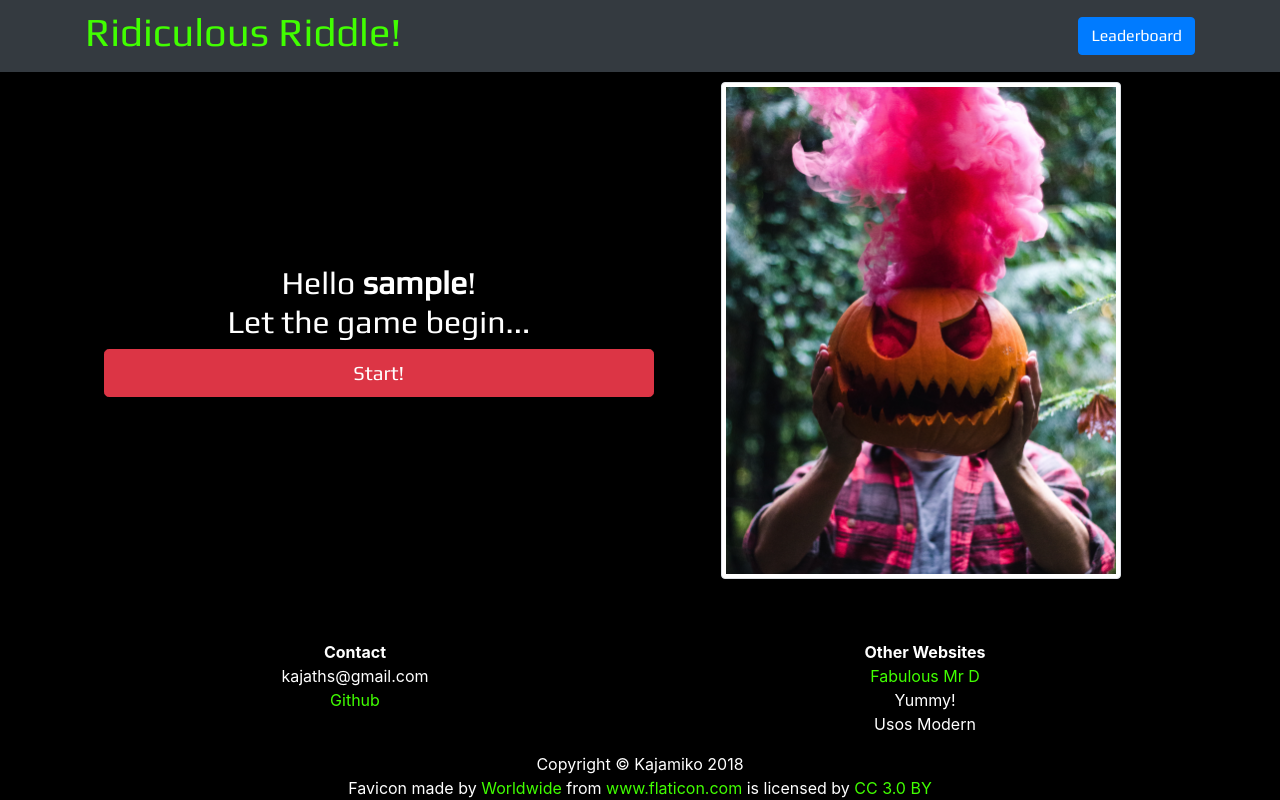
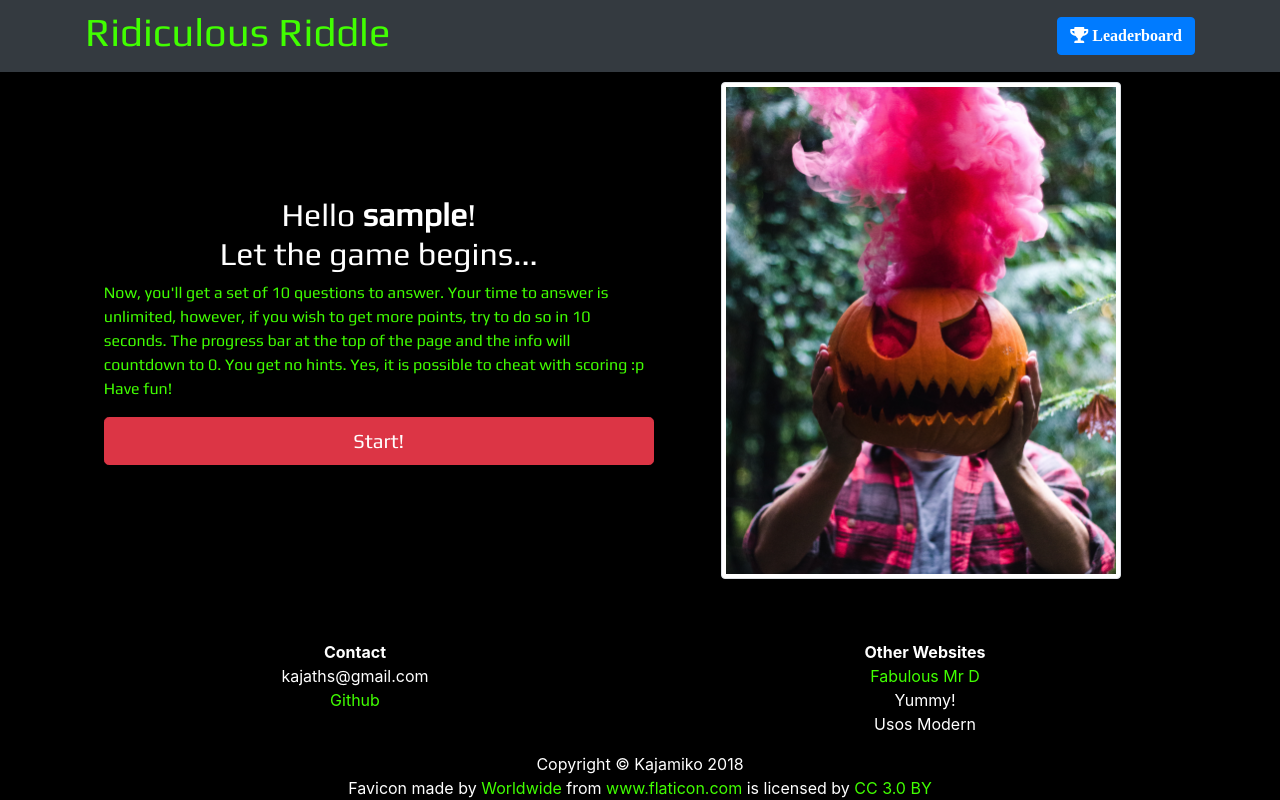
Before and after one commit to kajamiko/ridiculous_riddle, a Flask app: a page that uses templates/base.html in a window 1280 px wide. Run offline with Flask 2, Linux system fonts and the light colour scheme; some libraries are stand-ins or nearby versions.

Commit message:
Fixed layout for pre-final version

```diff
--- a/data/leaderboard.json
+++ b/data/leaderboard.json
@@ -1 +1 @@
-{"test": 30, "Kaja": 16, "user": 73, "nnnn": 11, "mimimimi": 42, "pol": 43}
+{"test1": 25, "user": 73, "pol": 43, "kkkk": 22, "test": 30, "mimimimi": 42}
--- a/run.py
+++ b/run.py
@@ -2,18 +2,18 @@ import os
 import json
 import re
 from collections import OrderedDict
-from flask import Flask, render_template, request, redirect, flash, url_for
+from flask import Flask, render_template, request, redirect, flash, url_for, session
 
 
 app = Flask(__name__)
 app.secret_key = "ab5t5gdfnmk34322bum"
 
 
+
 @app.route('/', methods=["GET", "POST"])
 def index():
     """
     Welcome page with a form to send username and start game.
-
     Function also checks for username in users.txt, just to avoid overwriting data in the leaderboard
     """
     if request.method == "POST":
@@ -29,8 +29,9 @@ def index():
         file.close()
         with open("data/users.txt", "a") as file:
             if name_exists == False:
-
                 file.write(request.form["username"] + "\n")
+                ################ experimental #####################################
+                session[request.form["username"]] = {}
                 return redirect(request.form["username"])
     return render_template('index.html')
 
@@ -69,7 +70,10 @@ def game(username, level, score=0):
         if request.form["answer"].lower() == rlist[1].lower():
             points = request.form['score_getter']
             #convert all to integer, just in case
+            print(request.form)
             new_score = int(score) + int(points)
+            ################# experimental
+            session[username][level] = points
             if int(level) < len(riddle_data):
                 """If the level value is still smaller or same as the number of riddle objects - if there are still
                 any riddles to answer - then we get another view with the next riddle. Otherwise, gets back to user view with leaderboard"""
@@ -103,7 +107,7 @@ def game_over(username, score):
     If there's more then 6, pops out random of the lowest.
 
     """
-    #make a dictionary out of the data
+    # puts data into dictionary
     data = {}
     data.setdefault(username, int(score))
     lb_file = open("data/leaderboard.json", "r")
--- a/templates/base.html
+++ b/templates/base.html
@@ -10,14 +10,16 @@
      <link href="{{ url_for('static', filename='css/base.css') }}" rel="stylesheet">
     <link href="https://fonts.googleapis.com/css?family=Lato:300,400,700,300italic,400italic,700italic" rel="stylesheet" type="text/css">
     <link href="https://fonts.googleapis.com/css?family=Play" rel="stylesheet">
+    <link rel="stylesheet" href="https://use.fontawesome.com/releases/v5.2.0/css/all.css" integrity="sha384-hWVjflwFxL6sNzntih27bfxkr27PmbbK/iSvJ+a4+0owXq79v+lsFkW54bOGbiDQ" crossorigin="anonymous">
+
   </head>
       <!-- Navigation -->
       <body class="rbody">
         <div id="wrap">
     <nav class="navbar navbar-light bg-dark static-top">
       <div class="container">
-        <a class="rr" href="/"><h1>Ridiculous Riddle!</h1></a>
-        <a class="btn btn-primary" href="{{ url_for('leaderboard') }}">Leaderboard</a>
+        <a class="rr" href="/"><h1>Ridiculous Riddle</h1></a>
+        <a class="btn btn-primary" href="{{ url_for('leaderboard') }}"><span class="fas fa-trophy"> Leaderboard</a>
       </div>
     </nav>
 
@@ -66,5 +68,7 @@
 
       <script src="{{ url_for('static', filename='vendor/jquery/jquery.min.js') }}"></script>
     <script src="{{ url_for('static', filename='vendor/bootstrap/js/bootstrap.bundle.min.js') }}"></script>
+
+<script type="text/javascript" src="{{ url_for('static', filename='js/index_validates.js') }}"></script>
     </body>
 </html>
--- a/templates/game_over.html
+++ b/templates/game_over.html
@@ -5,7 +5,7 @@
 <div class="col-sm-9">
   <div class="row">
   <div class="col-md-6 col-xs-12"><h2 class="titles">Well done {{ username }}!</div>
-  <div class="col-md-6 col-xs-12"><img src="../static/img/testimonials-1.jpg"></img></div>
+  <div class="col-md-6 col-xs-12"><img class="img-fluid img-thumbnail" width="400px"  src="{{ url_for('static', filename='img/adi-goldstein-671017-unsplash.jpg') }}"></img></div>
   </div>
 </div>
 <div class="col-md-10 col-lg-8 col-xl-7 mx-auto">
--- a/templates/index.html
+++ b/templates/index.html
@@ -17,7 +17,7 @@
           </div>
 
           <div class="col-md-10 col-lg-8 col-xl-7 mx-auto mt-2">
-            <form method="POST" name="username_form">
+            <form method="POST" name="username_form" onsubmit="validate();">
               <div class="form-row">
                 <div class="col-12 col-md-9 mb-2">
                   <input name="username" type="username" class="form-control form-control-lg" placeholder="Username...">
--- a/templates/user.html
+++ b/templates/user.html
@@ -1,15 +1,20 @@
 {% extends 'base.html' %} {% block content %}
-<!--Username page - Username
-
--->
-
 
   <div class="row align-items-center justify-content-around">
-  <div class="tiny-con col-md-6 col-xs-12"><h2 class="titles aligned-box">Hello <b>{{ username }}</b>!<br>Let the game begin...</h2>
+  <div class="tiny-con col-md-6 col-xs-12"><h2 class="titles aligned-box">Hello <b>{{ username }}</b>!<br>Let the game begins...</h2>
+  <div>
+
+    <p class="rr"> Now, you'll get a set of 10 questions to answer.
+    Your time to answer is unlimited, however, if you wish to get more points,
+    try to do so in 10 seconds. The progress bar at the top of the page and the
+    info will countdown to 0.
+    You get no hints.
+    Yes, it is possible to cheat with scoring :p
+    Have fun!</p>
+  </div>
     <form method="POST">
     <div class="form-inline">
         <button type="submit" class="btn btn-block btn-lg btn-danger">Start!</button>
-
 
     </div>
   </form>
```
Also changed, not shown: data/riddles.json (+7 -0 lines), static/js/score_counter.js (+5 -11 lines), templates/game.html (+6 -29 lines), templates/show_leaderboard.html (+4 -4 lines), tests.py (+5 -2 lines), README.md, static/img/The-Singleton-Approach1.jpg (deleted), static/img/adi-goldstein-671017-unsplash.jpg (added), static/img/bg-showcase-3.jpg (deleted), static/img/testimonials-1.jpg (deleted).
